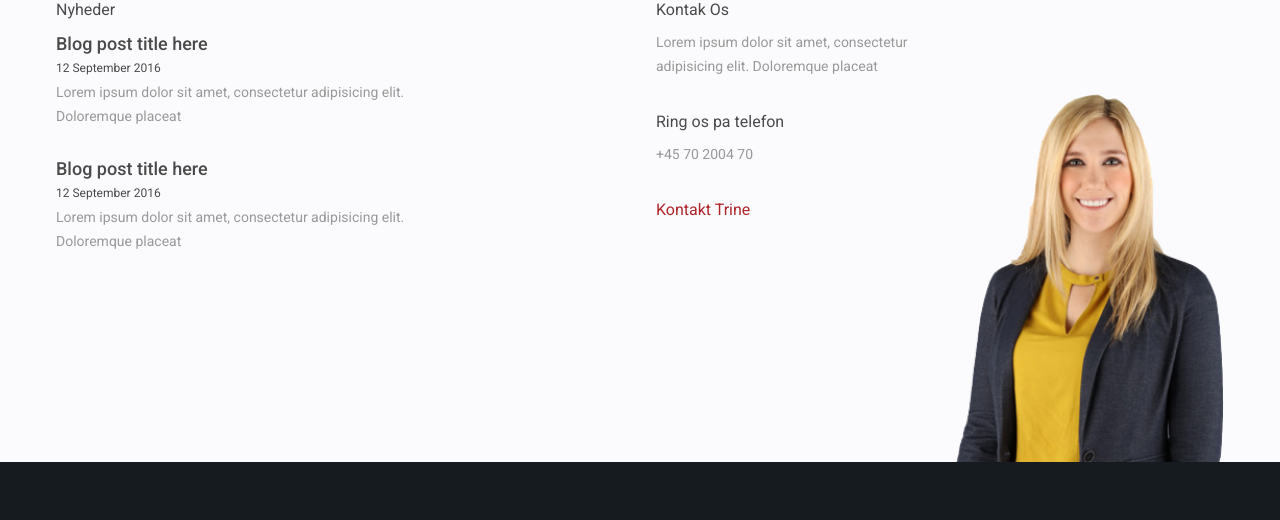
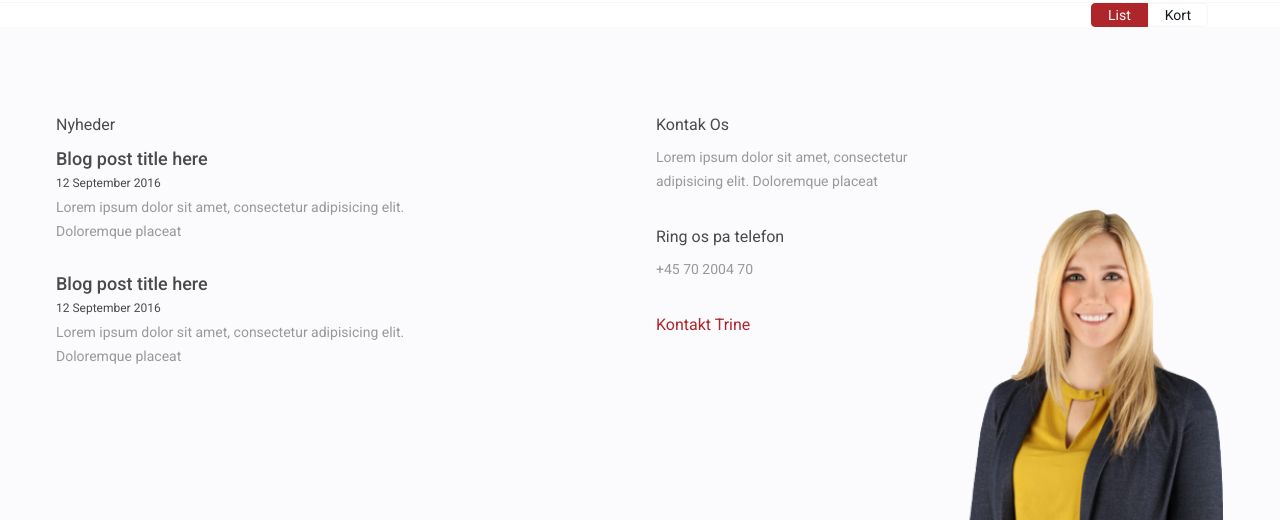
Before and after one commit to stakic-igor/houseSelect, a website: page index.html in a window 1280 px wide. Shown: the part 118-638 px from the top of the page. Drawn offline with Linux system fonts and the light colour scheme.

Commit message:
btn groups added

```diff
--- a/index.html
+++ b/index.html
@@ -22,6 +22,27 @@
         </ul><!-- top-nav__list -->
       </nav><!-- top nav -->
     </header><!-- pre header -->
+    <header class="mast-head">
+      <nav class="main">
+
+      </nav><!-- end main -->
+      <img src="img/logo.jpg" alt="Denmark Housing Logo" class="logo__img"><!-- logo -->
+    </header><!-- mast-head -->
+    <section class="wrapper main">
+      <div class="row">
+        <div class="col-md-12">
+          <div class="row">
+            <div class="col-md-9"></div>
+            <div class="col-md-3">
+              <div class="btn-group btn-group--merged btn-group--rtl">
+                <a href="#" class="btn btn__view btn__view--active">List</a>
+                <a href="#" class="btn btn__view">Kort</a>
+              </div>
+            </div>
+          </div>
+        </div>
+      </div>
+    </section><!-- main -->
     <section class="bottom">
       <div class="wrapper">
         <div class="row">
--- a/scss/modules/_btn.scss
+++ b/scss/modules/_btn.scss
@@ -1,10 +1,41 @@
+.btn-group {
+  font-size: 0; //fix display inline margin between elements
+  &--rtl {
+    text-align: right;
+  }
+  &--merged {
+    & > .btn:first-child {
+      border-top-left-radius: 4px;
+      border-bottom-left-radius: 4px;
+    }
+    & > .btn:last-child {
+      border-top-right-radius: 4px;
+      border-bottom-right-radius: 4px;
+    }
+  }
+}
+
 .btn {
+  cursor: pointer;
   display: inline-block;
   border:1px solid transparent;
   user-select: none;
   padding: 6px 12px;
   box-sizing: border-box;
   font-size: 16px;
+  text-align: center;
+  text-decoration: none;
+  &__view {
+    color: $darkGray;
+    font-size: 0.875rem;
+    border: 1px solid $lightGray;
+    padding: 0.250rem 1rem;
+    &--active {
+      border: 1px solid $red;
+      background-color: $red;
+      color: rgba(#fff, 1);
+    }
+  }
 
   &--newsletter {
     background-color: rgba(#1d262b, 1);
```
Also changed, not shown: css/base.css, 1 other file.
